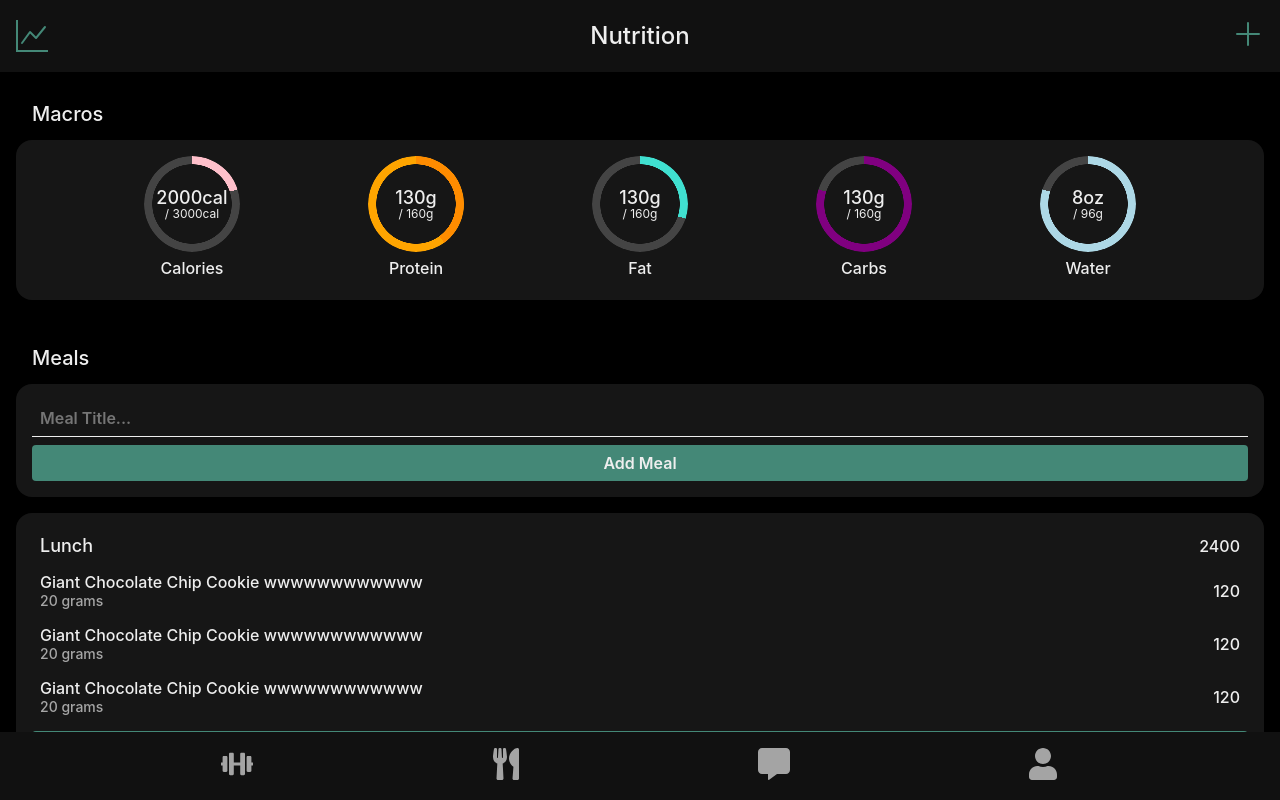
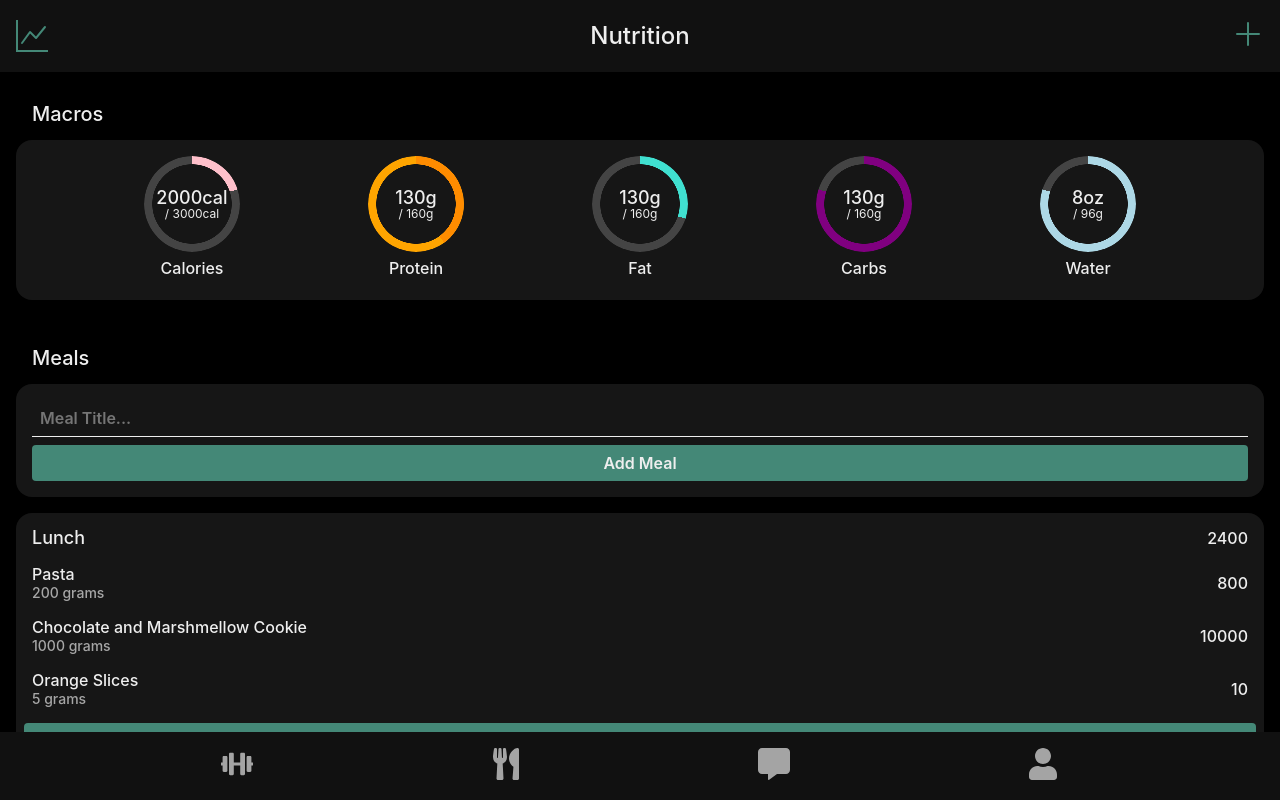
Before and after one commit to Arnav350/gojim, a React (Create React App) app: page /nutrition in a window 1280 px wide. Built offline with nearby package versions, Linux system fonts and the light colour scheme.

Commit message:
worked on workoutadd, nutrition, and meal, NEED TO FIXE FLEX SPACING ISSUE

```diff
--- a/src/components/Meal.tsx
+++ b/src/components/Meal.tsx
@@ -1,35 +1,37 @@
-import React from "react";
+import React, { useState } from "react";
 import { Link } from "react-router-dom";
 import "../pages/Nutrition.css";
 
+interface IFood {
+  name: string;
+  grams: number;
+  calories: number;
+}
+
+type IFoods = IFood[];
+
 function Meal() {
+  const [foods, setFoods] = useState<IFoods>([
+    { name: "Pasta", grams: 200, calories: 800 },
+    { name: "Chocolate and Marshmellow Cookie", grams: 1000, calories: 10000 },
+    { name: "Orange Slices", grams: 5, calories: 10 },
+  ]);
+
   return (
     <div className="meal">
       <div className="meal__top">
         <h4 className="meal__heading">Lunch</h4>
         <h4 className="meal__total">2400</h4>
       </div>
-      <div className="meal__box">
-        <div className="meal__info">
-          <p className="meal__name">Giant Chocolate Chip Cookie wwwwwwwwwwww</p>
-          <p className="meal__amount">20 grams</p>
+      {foods.map((food: IFood, i: number) => (
+        <div key={i} className="meal__box">
+          <div className="meal__info">
+            <p className="meal__name">{food.name}</p>
+            <p className="meal__amount">{food.grams} grams</p>
+          </div>
+          <p className="meal__calories">{food.calories}</p>
         </div>
-        <p className="meal__calorie">120</p>
-      </div>
-      <div className="meal__box">
-        <div className="meal__info">
-          <p className="meal__name">Giant Chocolate Chip Cookie wwwwwwwwwwww</p>
-          <p className="meal__amount">20 grams</p>
-        </div>
-        <p className="meal__calorie">120</p>
-      </div>
-      <div className="meal__box">
-        <div className="meal__info">
-          <p className="meal__name">Giant Chocolate Chip Cookie wwwwwwwwwwww</p>
-          <p className="meal__amount">20 grams</p>
-        </div>
-        <p className="meal__calorie">120</p>
-      </div>
+      ))}
       <Link to="/food">
         <button className="meal__button">Add Food</button>
       </Link>
--- a/src/components/Workout.css
+++ b/src/components/Workout.css
@@ -666,9 +666,8 @@
 .add__exercises {
   display: flex;
   flex-direction: column;
-  justify-content: center;
   height: 400px;
-  overflow-y: scroll;
+  overflow-y: auto;
 }
 
 .add__exercise {
--- a/src/components/Workout.tsx
+++ b/src/components/Workout.tsx
@@ -75,7 +75,7 @@ function Workout(props: IProps) {
               onChange={(event) => setWorkoutName(event.target.value)}
             />
             <div className="workout__navs">
-              <Link to="/workout" className="workout__finish">
+              <Link to="/gym" className="workout__finish">
                 Finish
               </Link>
             </div>
--- a/src/pages/Nutrition.css
+++ b/src/pages/Nutrition.css
@@ -156,7 +156,7 @@
 
 .meal {
   margin: 16px 0;
-  padding: 16px;
+  padding: 8px;
   background-color: #161616;
   border-radius: 16px;
 }
@@ -181,12 +181,11 @@
   display: flex;
   justify-content: space-between;
   align-items: center;
+  gap: 8px;
   padding: 8px;
 }
 
-.meal__info {
-  max-width: 85%;
-}
+.meal__info {}
 
 .meal__name {
   white-space: nowrap;
--- a/src/pages/Nutrition.tsx
+++ b/src/pages/Nutrition.tsx
@@ -1,10 +1,12 @@
-import React from "react";
+import React, { useState } from "react";
 import Meal from "../components/Meal";
 import { Link } from "react-router-dom";
 import { BsGraphUp, BsPlusLg } from "react-icons/bs";
 import "./Nutrition.css";
 
 function Nutrition() {
+  const [mealTitle, setMealTitle] = useState("");
+
   return (
     <main className="nutrition">
       <header className="nutrition__top">
@@ -50,8 +52,10 @@ function Nutrition() {
           <div className="nutrition__add">
             <input
               type="text"
+              value={mealTitle}
               placeholder="Meal Title..."
               className="nutrition__input"
+              onChange={(event) => setMealTitle(event.target.value)}
             />
             <Link to="/food">
               <button className="nutrition__button">Add Meal</button>
```
